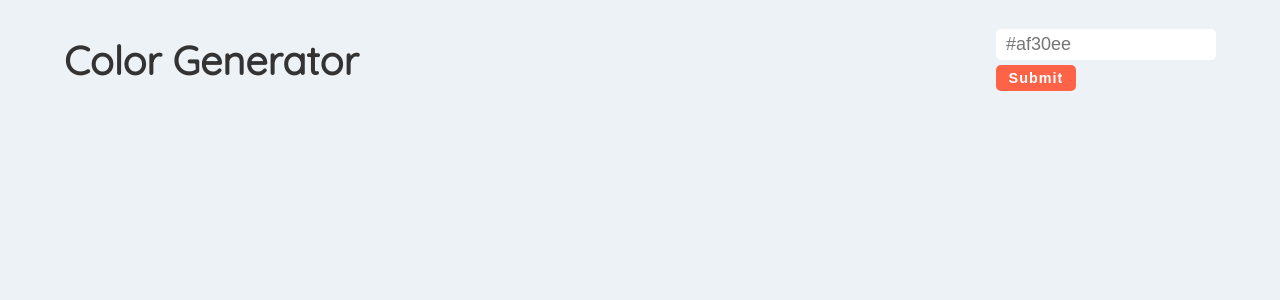
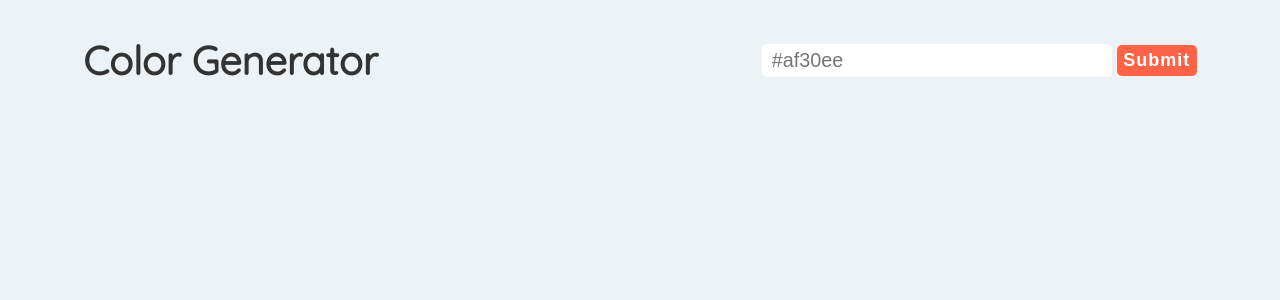
Before and after one commit to okkyprasetian/fcc-react-colorgenerator, a React (Create React App) app: page / in a window 1280 px wide. Shown: the top 300 px of the page. Built offline with nearby package versions, Linux system fonts and the light colour scheme.

Commit message:
complete styling

```diff
--- a/src/index.css
+++ b/src/index.css
@@ -83,6 +83,31 @@ h1 {
         font-size: 18px;
     }
 
+    .header {
+        justify-content: space-around;
+        width: 100%;
+    }
+
+    h1 {
+        width: 40%;
+    }
+
+    .form {
+        flex-direction: row;
+        justify-content: center;
+        align-items: center;
+    }
+
+    .input {
+        width: 350px;
+        margin: 0 5px 0 0;
+        font-size: 1.1rem;
+    }
+
+    .btn {
+        font-size: 1rem;
+    }
+
     .main {
         grid-template-columns: repeat(6, 1fr);
     }
```
